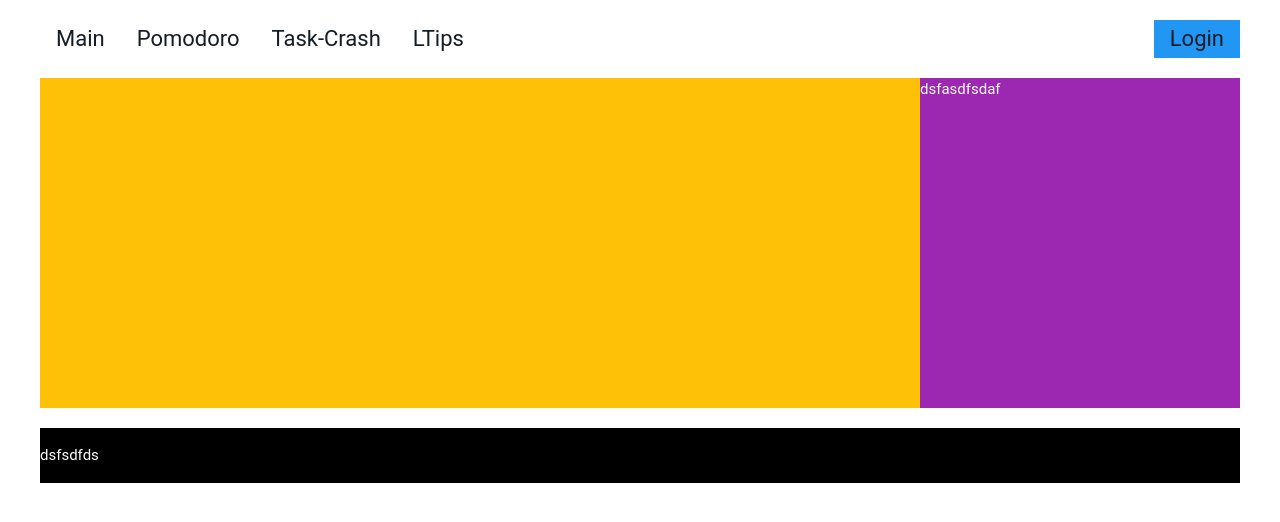
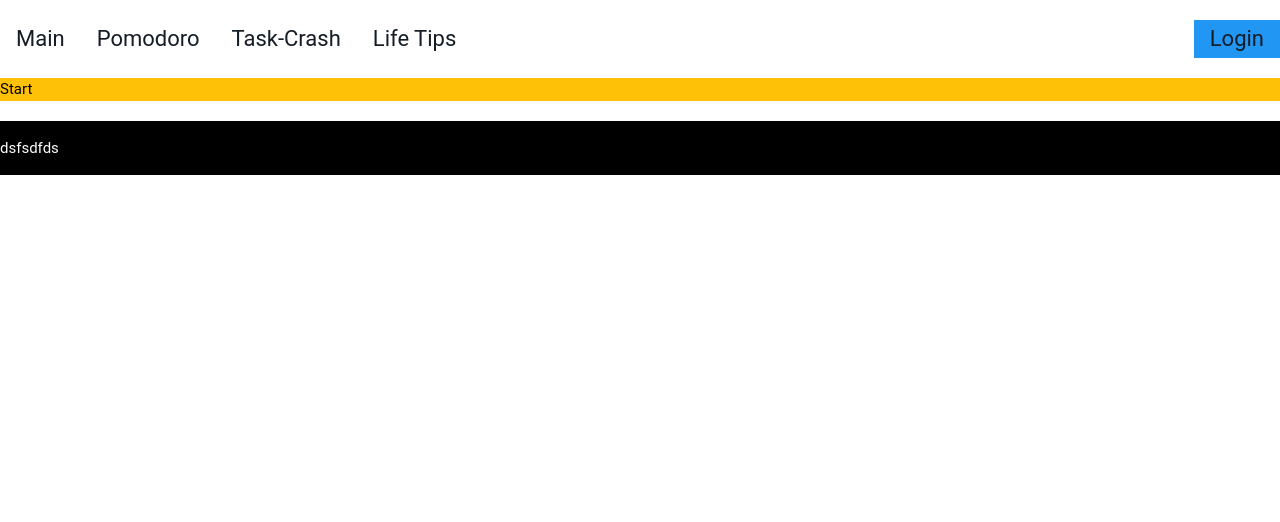
Before and after one commit to maxeleron/MaxEff, a plain HTML site: page pomodoro.html in a window 1280 px wide. Drawn offline with Linux system fonts and the light colour scheme.

Commit message:
New application phylosofy
- I decided don`t use w3.css library;
- I wanna create my application without any other framworks or
libraries.

```diff
--- a/css/styles.css
+++ b/css/styles.css
@@ -27,6 +27,31 @@ body {
 	/*padding-left: 40px;
 	padding-right: 40px;*/
 }
+#siteNavbar {
+	list-style-type:none;
+	margin:0;
+	padding:0;
+	overflow:hidden;
+	text-align:center
+}
+
+#siteNavbar li {
+	float:left;
+}
+
+#siteNavbar li a {
+	display:block;
+	padding:8px 16px;
+}
+
+#siteNavbar li a:hover{color:#000;background-color:#ccc}
+	/*Position*/
+	/*position: relative;
+	float: left;
+	margin-left: 20px;*//*20*/
+
+#siteNavbar a {-webkit-transition:background-color .3s,color .15s,box-shadow .3s,opacity 0.3s;transition:background-color .3s,color .15s,box-shadow .3s,opacity 0.3s}
+
 
 .navButton {
 	/*Properties*/
@@ -60,10 +85,5 @@ body {
 	margin-left: 20px;*/
 }
 
-.appNav {
-	/*Position*/
-	/*position: relative;
-	float: left;
-	margin-left: 20px;*//*20*/
-}
+
 /*Header END*/
--- a/pomodoro.html
+++ b/pomodoro.html
@@ -4,7 +4,7 @@
 	<title>MaxEff: Pomodoro</title>
 	<meta charset="utf-8"/>
 	<meta name="description" content="" />
-	<link rel="shortcut icon" href="images/fav_logo.ico" type="image/x-icon">
+	<link rel="shortcut icon" href="images/fav_logo.ico" type="image/x-icon" />
 	<meta name="keywords" content="MaxEff, effectivity, productivity, pomodoro" />
 	<link rel="stylesheet" type="text/css" href="css/w3.css"/>
 	<link rel="stylesheet" type="text/css" href="css/styles.css"/>
@@ -13,36 +13,28 @@
 </head>
 <body>
 	<header id="pageHeader">
-		<div id="appNavContainer" class="w3-row"></div>
-			<div class="w3-col w3-left w3-container w3-hide-small" style="width:40px"></div>
-			<div class="w3-col w3-right w3-container w3-hide-small" style="width:40px"></div>
-			<nav id="appNav" class="w3-rest w3-navbar w3-white w3-center">
+		<div id="appNavContainer" class=""></div>
+			<nav id="siteNavbar" class=" w3-white ">
+			<!--w3-navbar w3-center-->
 				<li><a id="mainNav" class="navButton w3-padding-8 " href="">Main</a></li>
 				<li><a id="pomodoroNav" class="navButton w3-padding-8">Pomodoro</a></li>
 				<li><a id="taskNav" class="navButton w3-padding-8" href="">Task-Crash</a></li>
-				<li><a id="lTipsNav" class="navButton w3-padding-8" href="">LTips</a></li>
+				<li><a id="lifeTipsNav" class="navButton w3-padding-8" href="">Life Tips</a></li>
 				<li class="w3-right w3-blue w3-hover-green"><a id="login" class="logNav navButton">Login</a></li>
 			</nav>
 	</header>
 	<!--I`ll fix noscript message later-->
 	<noscript class="w3-row">
-		<div class="w3-col w3-left w3-container" style="width:40px"></div>
-		<div class="w3-col w3-right w3-container" style="width:40px"></div>
-		<div class="w3-rest w3-panel w3-red" style='display: block; font-size:16px;'>
+		<div class="w3-panel w3-red" style='display: block; font-size:16px;'>
 			<span class="w3-closebtn" onclick="this.parentElement.style.display='none'">&times;</span>
 			<h3 class="w3-padding-8">Danger!</h3>
 			<p class="w3-padding-8">Unfortunantly your browser doesn`t support JavaScript and this is why my application will not work.
 			</p>
 		</div>
 	</noscript>
-	<main id="pageMain" class="w3-row" style="height: 330px;">
-		<div class="w3-col w3-left w3-container w3-hide-small" style="width:40px"></div>
-		<div class="w3-col w3-right w3-container w3-hide-small" style="width:40px"></div>
-		<aside id="pomodoroInfo" class="w3-quarter w3-right w3-purple w3-hide-small w3-hide-medium" style="height: inherit">
-			dsfasdfsdaf
-		</aside>
-		<main id="pomodoroApp" class="w3-rest w3-amber" style="height: inherit">
-		<!--<div id="orangePomodoroBox" class="pomodoroBox">
+	<main id="pageMain">
+		<div id="pomodoroApp" class="w3-rest w3-amber" style="height: inherit">
+		<div id="orangePomodoroBox" class="pomodoroBox">
 			<div id="workCover" class="workImg"></div>
 			<div id="workBackground" class="workImg"></div>
 			<div id="workTimer"></div>
@@ -50,13 +42,13 @@
 		</div>
 		<div id="bluePomodoroBox" class="pomodoroBox">
 
-		</div>-->
-		</main>
+		</div>
+		</div>
+		<aside id="pomodoroInfo">
+		</aside>
 	</main>
 	<div class="w3-conteiner w3-hide-large w3-purple">dsdfsd</div>
-	<footer id="pageFooter" class="w3-row " style="display:block; clear: both; height: 120px;">
-		<div class="w3-col w3-left w3-container w3-hide-small" style="width:40px"></div>
-		<div class="w3-col w3-right w3-container w3-hide-small" style="width:40px"></div>
+	<footer id="pageFooter" class="">
 		<div class="w3-rest w3-black w3-padding-16">
 		dsfsdfds
 		</div>
```
